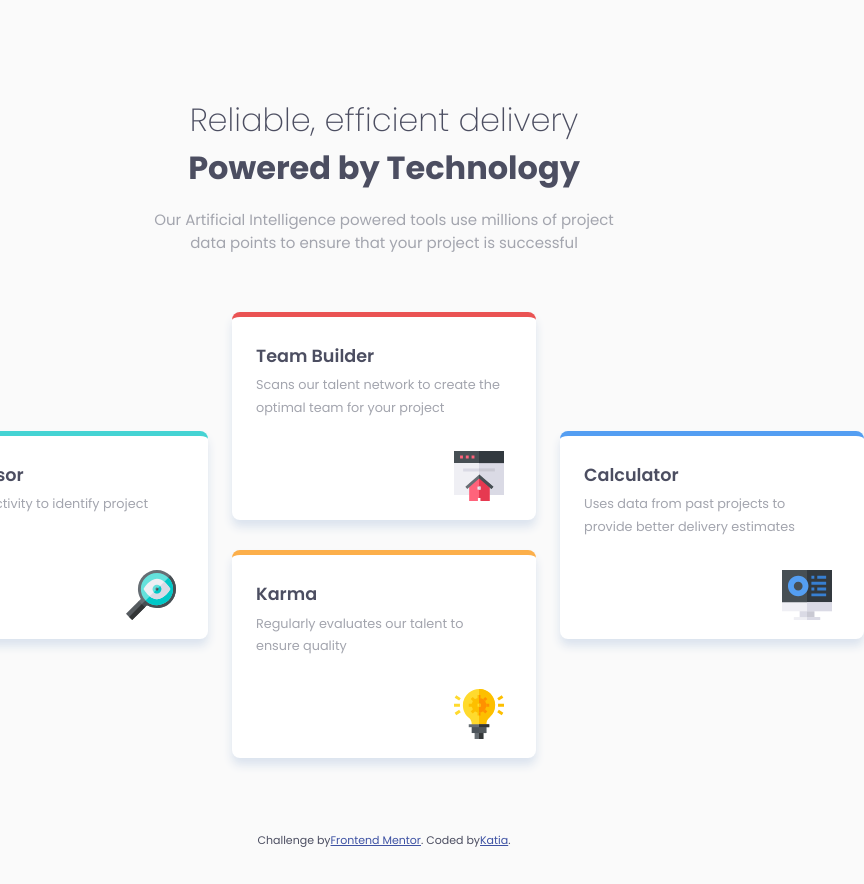
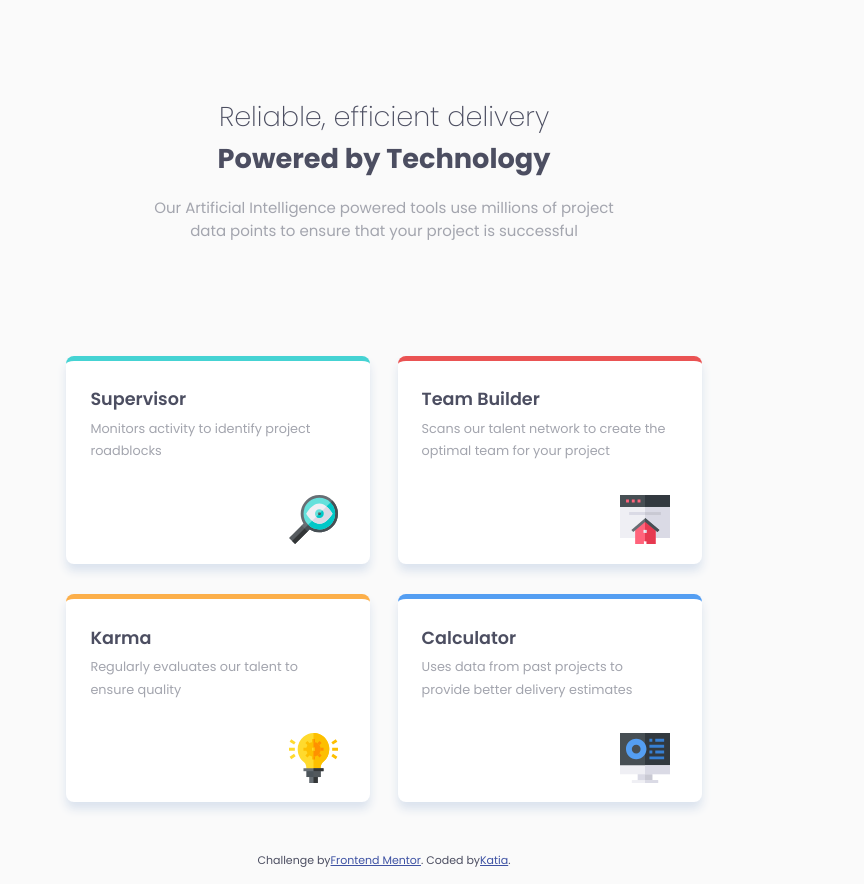
Before and after one commit to ktzazz/Four-card-feature-section-six, a plain HTML site: page index.html in a window 768 px wide. Shown: the whole page, 864 px wide, since content can reach past the window. Drawn offline with Linux system fonts and the light colour scheme.

Commit message:
FINAL commit

```diff
--- a/style.css
+++ b/style.css
@@ -118,7 +118,33 @@ img{
     margin-block-end: 15px;
 }
 
-@media (min-width: 550px){
+@media (min-width: 550px) and (max-width:1200px){
+
+    body{
+        display: flex;
+        flex-direction: column;
+        align-items: center;
+        justify-content: center;
+    }
+    .container {
+        max-width: 25rem;
+        padding: 3rem 4rem 3rem 4rem;
+        display: grid;
+        grid-template-columns: repeat(2, 19rem);
+        grid-template-rows: repeat(2, 13.2rem);
+    }
+
+    h1{
+        font-size: 1.7rem;
+    }
+
+    #first-text{
+        max-width: 33rem;
+    }
+
+}
+
+@media (min-width:1200px){
 
     body{
         display: flex;
@@ -158,5 +184,4 @@ img{
             max-width: 550px;
         }
 
-
 }
```
Also changed, not shown: 1 other file.
